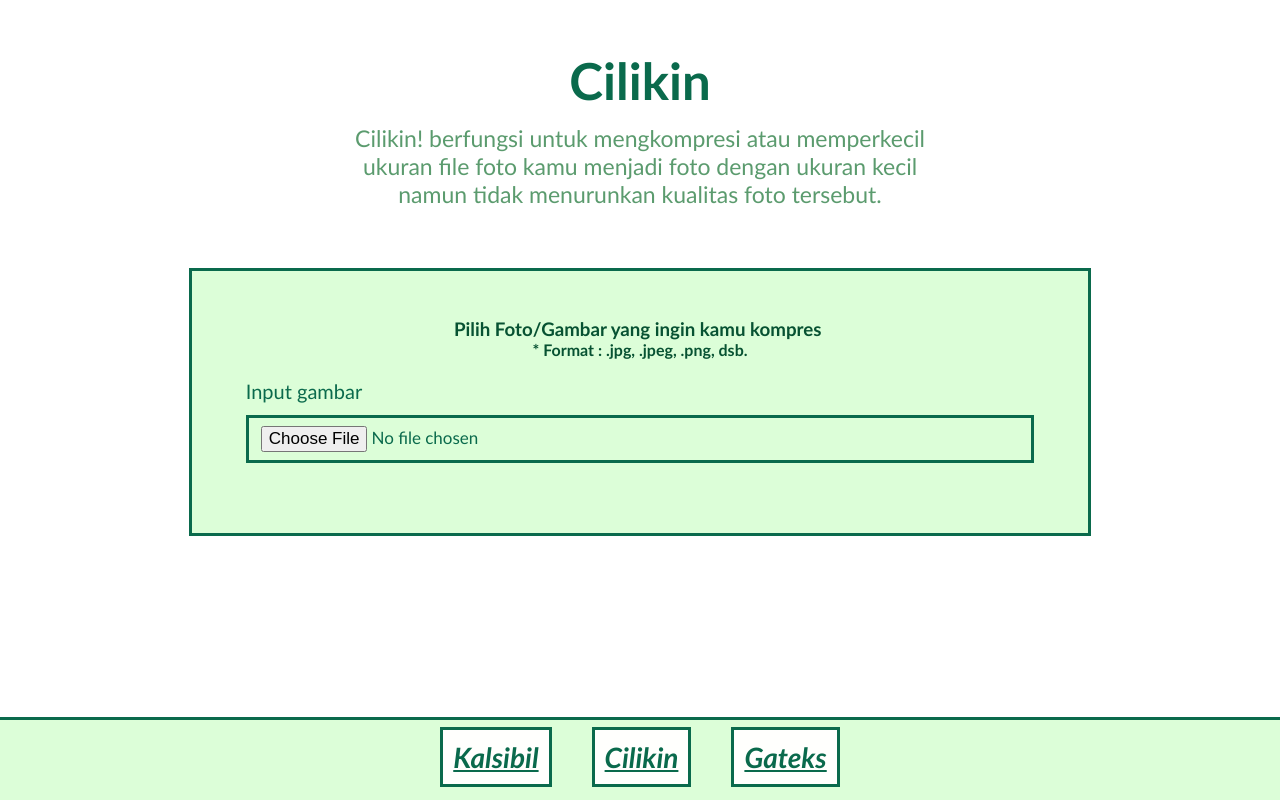
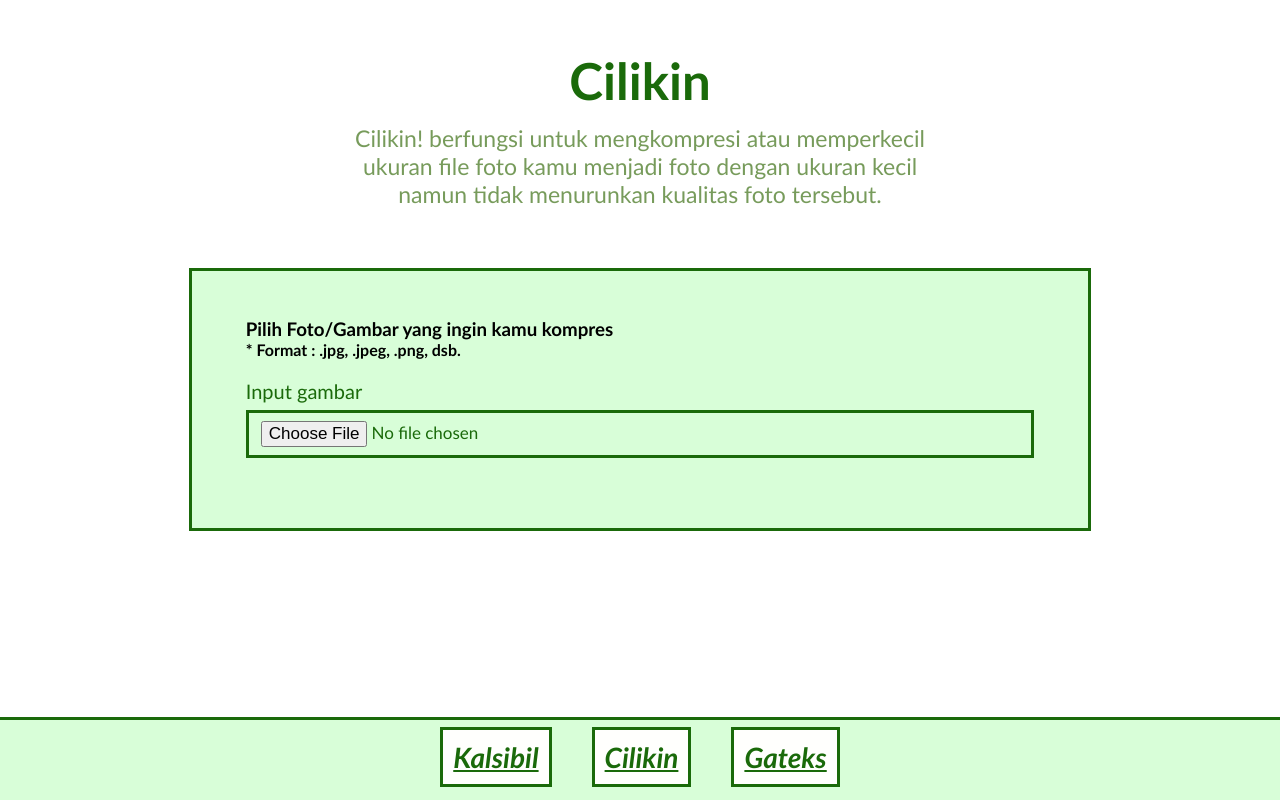
Before and after one commit to DwiArfian12/fiandev-tools, a plain HTML site: page cilikin/index.html in a window 1280 px wide. Drawn offline with Linux system fonts and the light colour scheme.

Commit message:
Ubah style

```diff
--- a/cilikin/index.html
+++ b/cilikin/index.html
@@ -5,8 +5,15 @@
     <meta charset="UTF-8">
     <meta http-equiv="X-UA-Compatible" content="IE=edge">
     <meta name="viewport" content="width=device-width, initial-scale=1.0">
-    <link rel="stylesheet" href="style.css">
+    <link rel="stylesheet" href="../style.css">
     <title>Cilikin | FianDev</title>
+    <style>
+        :root {
+            --warnaElement: #d8fed8 ;
+            --warnaGaris: #1a6a0a ;
+            --warnaTeks: #346a0aab ;
+        }
+    </style>
 </head>
 
 <body>
@@ -33,8 +40,8 @@
                     <h3>Pilih Foto/Gambar yang ingin kamu kompres <img src="" alt=""></h3>
                     <h4>* Format : .jpg, .jpeg, .png, dsb.</h4>
                 </div>
-                <div class="inpt">
-                    <label id="lbl1" for="input">Input gambar</label>
+                <div class="form-group">
+                    <label for="input">Input gambar</label>
                     <input onkeyup="convert()" type="file" placeholder="0" name="input" id="input">
                 </div>
             </div>
--- a/cilikin/style.css
+++ /dev/null
@@ -1,222 +0,0 @@
-* {
-  margin: 0;
-  padding: 0;
-  font-family: Calibri;
-}
-
-nav {
-  width: 10%;
-  height: 120vh;
-  background: #dcfed8;
-  padding-top: 20px;
-  float: left;
-  border-right: 3px solid #0a6a4c;
-}
-
-nav .item {
-  padding: 20px;
-  text-align: center;
-}
-
-nav .item:hover {
-  background: #fffffd;
-  cursor: pointer;
-}
-
-nav .item a {
-  color: #0a6a4c;
-  font-style: italic;
-  padding: 10px;
-  font-size: 28px;
-  border: 3.5px solid #0a6a4c;
-  background: #fffffd;
-}
-
-main {
-  padding-top: 50px;
-  text-align: center;
-  display: flex;
-  flex-direction: column;
-  align-items: center;
-}
-
-main .title {
-    width: 45%;
-}
-
-main .title h1 {
-  font-size: 51px;
-  color: #0a6a4c;
-  margin-bottom: 13px;
-}
-
-main .title p {
-  font-size: 23px;
-  color: #0a6a27ab;
-  margin-bottom: 10px;
-}
-
-main .content {
-  margin-top: 50px;
-  width: 70%;
-  background: #dcfed8;
-  display: flex;
-  align-items: left;
-  border: 3px solid #0a6a4c;
-}
-
-main .content .form {
-  text-align: left;
-  margin: 3% 6%;
-  align-items: left;
-  width: 100%;
-  margin-bottom: 70px;
-}
-
-.dropbtn {
-  background-color: #0a6a4c;
-  color: white;
-  padding: 11px 40px;
-  font-size: 20px;
-  border: none;
-  cursor: pointer;
-  margin-bottom: 3px;
-}
-
-.dropdown {
-  position: relative;
-  display: inline-block;
-}
-
-.dropdown-content {
-  display: none;
-  position: absolute;
-  background-color: #fffffd;
-  min-width: 160px;
-  box-shadow: 0px 8px 16px 0px rgba(0, 0, 0, 0.2);
-  z-index: 1;
-}
-
-.dropdown-content a {
-  color: black;
-  padding: 12px 16px;
-  text-decoration: none;
-  display: block;
-}
-
-.dropdown-content a:hover {
-  background-color: #f1f1f1;
-}
-
-.dropdown:hover .dropdown-content {
-  display: block;
-}
-
-.dropdown:hover .dropbtn {
-  background-color: #075232;
-}
-
-.form-group {
-  display: flex;
-  align-items: center;
-  flex-direction: column;
-  margin:20px 0;
-
-
-
-}
-
-.form-group h3 {
-  color: #075232;
-}
-.form-group h4 {
-  color: #075232;
-
-}
-
-
-.inpt label {
-  font-size: 20px;
-  margin-bottom: 15px;
-  font-size: 20px;
-  color: #0a6a4c;
-
-
-}
-
-.inpt input {
-  display: flex;
-  flex-direction: column;
-  width: 100%;
-  box-sizing: border-box;
-  border: 3px solid #0a6a4c;
-  padding: 8px 12px;
-  font-size: 17px;
-  color: #0a6a4c;
-  margin-top:12px;
-}
-
-.form h2 {
-  margin: 20px 0;
-  color: #0a6a4c;
-}
-
-button {
-  margin: 30px 0;
-  width: 100%;
-  padding: 11px 0;
-  background: #0a6a4c;
-  color: #fffffd;
-  font-size: 20px;
-  border: none;
-}
-
-button span {
-  color: #fffffdbe;
-}
-
-button:hover {
-  background: #073152;
-  cursor: pointer;
-}
-
-@media screen and (max-width: 1440px) {
-    nav {
-        display: flex;
-        flex-direction: row;
-        position: fixed;
-        bottom: 0;
-        height: 10%;
-        border-top: 3px solid #0a6a4c;
-        width: 100%;
-        padding: 0;
-        justify-content: center;
-    }
-
-    nav .item h1 {
-        font-size: 20px;
-    }
-
-    main {
-        margin-bottom: 150px;
-    }
-}
-
-@media screen and (max-width: 375px) {
-    main .title h1 {
-        font-size: 30px;
-    }
-
-    main .title {
-        width: 65%;
-    }
-
-    main .title p {
-        font-size: 19px;
-        margin-bottom: -20px;
-    }
-
-    .form-group input {
-        width: 88%;
-    }
-}
--- a/kalsibil/style.css
+++ /dev/null
@@ -1,203 +0,0 @@
-* {
-  margin: 0;
-  padding: 0;
-  font-family: Calibri;
-}
-
-nav {
-  width: 10%;
-  height: 120vh;
-  background: #d8edfe;
-  padding-top: 20px;
-  float: left;
-  border-right: 3px solid #0a416a;
-}
-
-nav .item {
-  padding: 20px;
-  text-align: center;
-}
-
-nav .item:hover {
-  background: #fffffd;
-  cursor: pointer;
-}
-
-nav .item a {
-  color: #0a416a;
-  font-style: italic;
-  padding: 10px;
-  font-size: 28px;
-  border: 3.5px solid #0a416a;
-  background: #fffffd;
-}
-
-main {
-  padding-top: 50px;
-  text-align: center;
-  display: flex;
-  flex-direction: column;
-  align-items: center;
-}
-
-main .title {
-    width: 45%;
-}
-
-main .title h1 {
-  font-size: 51px;
-  color: #0a416a;
-  margin-bottom: 13px;
-}
-
-main .title p {
-  font-size: 23px;
-  color: #0a406aab;
-  margin-bottom: 10px;
-}
-
-main .content {
-  margin-top: 50px;
-  width: 70%;
-  background: #d8edfe;
-  display: flex;
-  align-items: left;
-  border: 3px solid #0a416a;
-}
-
-main .content .form {
-  text-align: left;
-  margin: 3% 6%;
-  align-items: left;
-  width: 100%;
-  margin-bottom: 70px;
-}
-
-.dropbtn {
-  background-color: #0a416a;
-  color: white;
-  padding: 11px 40px;
-  font-size: 20px;
-  border: none;
-  cursor: pointer;
-  margin-bottom: 3px;
-}
-
-.dropdown {
-  position: relative;
-  display: inline-block;
-}
-
-.dropdown-content {
-  display: none;
-  position: absolute;
-  background-color: #fffffd;
-  min-width: 160px;
-  box-shadow: 0px 8px 16px 0px rgba(0, 0, 0, 0.2);
-  z-index: 1;
-}
-
-.dropdown-content a {
-  color: black;
-  padding: 12px 16px;
-  text-decoration: none;
-  display: block;
-}
-
-.dropdown-content a:hover {
-  background-color: #f1f1f1;
-}
-
-.dropdown:hover .dropdown-content {
-  display: block;
-}
-
-.dropdown:hover .dropbtn {
-  background-color: #073152;
-}
-
-.form-group {
-  margin-top: 20px;
-  display: flex;
-  flex-direction: column;
-}
-
-.form-group label {
-  font-size: 20px;
-  margin-bottom: 7px;
-  color: #0a416a;
-}
-
-.form-group input {
-  width: 100%;
-  box-sizing: border-box;
-  border: 3px solid #0a416a;
-  padding: 8px 12px;
-  font-size: 17px;
-  color: #0a416a;
-}
-
-.form h2 {
-  margin: 20px 0;
-  color: #0a416a;
-}
-
-button {
-  margin: 30px 0;
-  width: 100%;
-  padding: 11px 0;
-  background: #0a416a;
-  color: #fffffd;
-  font-size: 20px;
-  border: none;
-}
-
-button span {
-  color: #fffffdbe;
-}
-
-button:hover {
-  background: #073152;
-  cursor: pointer;
-}
-
-@media screen and (max-width: 1440px) {
-    nav {
-        display: flex;
-        flex-direction: row;
-        position: fixed;
-        bottom: 0;
-        height: 10%;
-        border-top: 3px solid #0a416a;
-        width: 100%;
-        padding: 0;
-        justify-content: center;
-    }
-
-    nav .item h1 {
-        font-size: 20px;
-    }
-
-    main {
-        margin-bottom: 150px;
-    }
-}
-
-@media screen and (max-width: 375px) {
-    main .title h1 {
-        font-size: 30px;
-    }
-
-    main .title {
-        width: 65%;
-    }
-
-    main .title p {
-        font-size: 19px;
-        margin-bottom: -20px;
-    }
-
-    .form-group input {
-        width: 88%;
-    }
-}
--- /dev/null
+++ b/style.css
@@ -0,0 +1,203 @@
+* {
+    margin: 0;
+    padding: 0;
+    font-family: Calibri;
+  }
+
+  nav {
+    width: 10%;
+    height: 120vh;
+    background: var(--warnaElement);
+    padding-top: 20px;
+    float: left;
+    border-right: 3px solid var(--warnaGaris);
+  }
+
+  nav .item {
+    padding: 20px;
+    text-align: center;
+  }
+
+  nav .item:hover {
+    background: #fffffd;
+    cursor: pointer;
+  }
+
+  nav .item a {
+    color: var(--warnaGaris);
+    font-style: italic;
+    padding: 10px;
+    font-size: 28px;
+    border: 3.5px solid var(--warnaGaris);
+    background: #fffffd;
+  }
+
+  main {
+    padding-top: 50px;
+    text-align: center;
+    display: flex;
+    flex-direction: column;
+    align-items: center;
+  }
+
+  main .title {
+      width: 45%;
+  }
+
+  main .title h1 {
+    font-size: 51px;
+    color: var(--warnaGaris);
+    margin-bottom: 13px;
+  }
+
+  main .title p {
+    font-size: 23px;
+    color: var(--warnaTeks);
+    margin-bottom: 10px;
+  }
+
+  main .content {
+    margin-top: 50px;
+    width: 70%;
+    background: var(--warnaElement);
+    display: flex;
+    align-items: left;
+    border: 3px solid var(--warnaGaris);
+  }
+
+  main .content .form {
+    text-align: left;
+    margin: 3% 6%;
+    align-items: left;
+    width: 100%;
+    margin-bottom: 70px;
+  }
+
+  .dropbtn {
+    background-color: var(--warnaGaris);
+    color: white;
+    padding: 11px 40px;
+    font-size: 20px;
+    border: none;
+    cursor: pointer;
+    margin-bottom: 3px;
+  }
+
+  .dropdown {
+    position: relative;
+    display: inline-block;
+  }
+
+  .dropdown-content {
+    display: none;
+    position: absolute;
+    background-color: #fffffd;
+    min-width: 160px;
+    box-shadow: 0px 8px 16px 0px rgba(0, 0, 0, 0.2);
+    z-index: 1;
+  }
+
+  .dropdown-content a {
+    color: black;
+    padding: 12px 16px;
+    text-decoration: none;
+    display: block;
+  }
+
+  .dropdown-content a:hover {
+    background-color: #f1f1f1;
+  }
+
+  .dropdown:hover .dropdown-content {
+    display: block;
+  }
+
+  .dropdown:hover .dropbtn {
+    background-color: #073152;
+  }
+
+  .form-group {
+    margin-top: 20px;
+    display: flex;
+    flex-direction: column;
+  }
+
+  .form-group label {
+    font-size: 20px;
+    margin-bottom: 7px;
+    color: var(--warnaGaris);
+  }
+
+  .form-group input {
+    width: 100%;
+    box-sizing: border-box;
+    border: 3px solid var(--warnaGaris);
+    padding: 8px 12px;
+    font-size: 17px;
+    color: var(--warnaGaris);
+  }
+
+  .form h2 {
+    margin: 20px 0;
+    color: var(--warnaGaris);
+  }
+
+  button {
+    margin: 30px 0;
+    width: 100%;
+    padding: 11px 0;
+    background: var(--warnaGaris);
+    color: #fffffd;
+    font-size: 20px;
+    border: none;
+  }
+
+  button span {
+    color: #fffffdbe;
+  }
+
+  button:hover {
+    background: #073152;
+    cursor: pointer;
+  }
+
+  @media screen and (max-width: 1440px) {
+      nav {
+          display: flex;
+          flex-direction: row;
+          position: fixed;
+          bottom: 0;
+          height: 10%;
+          border-top: 3px solid var(--warnaGaris);
+          width: 100%;
+          padding: 0;
+          justify-content: center;
+      }
+
+      nav .item h1 {
+          font-size: 20px;
+      }
+
+      main {
+          margin-bottom: 150px;
+      }
+  }
+
+  @media screen and (max-width: 375px) {
+      main .title h1 {
+          font-size: 30px;
+      }
+
+      main .title {
+          width: 65%;
+      }
+
+      main .title p {
+          font-size: 19px;
+          margin-bottom: -20px;
+      }
+
+      .form-group input {
+          width: 88%;
+      }
+  }
```
Also changed, not shown: kalsibil/index.html (+8 -1 lines), 3 other files.
